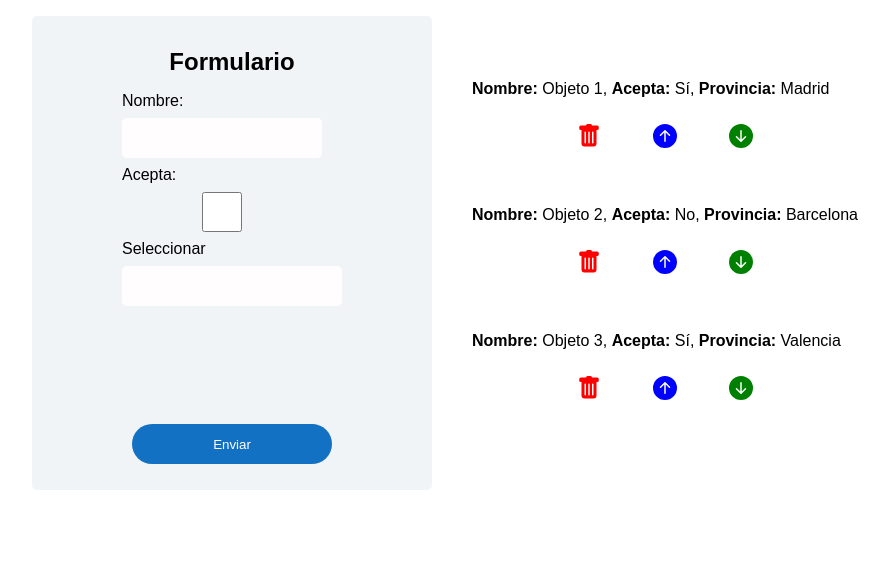
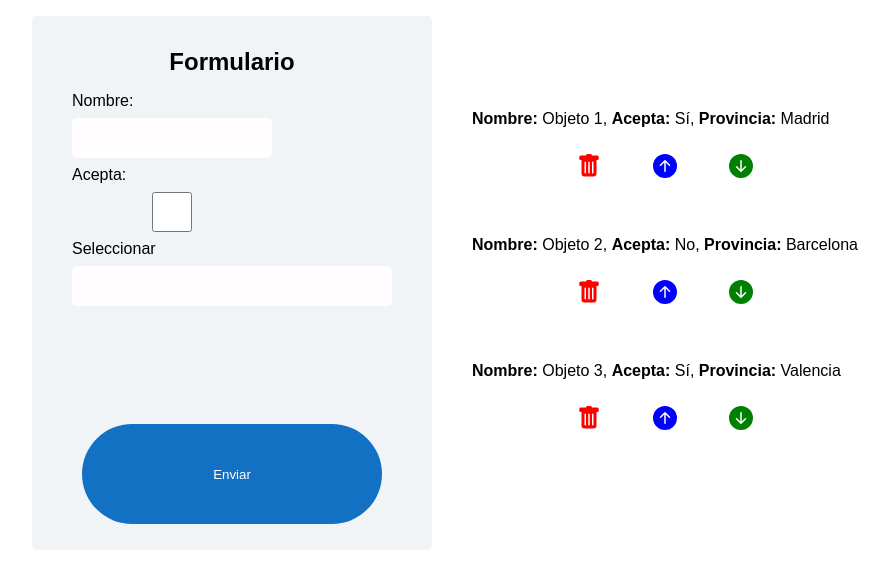
Before and after one commit to hello-world-capitanes/devops-react, a React (Vite) app: page / in a window 1280 px wide. Shown: the top 588 px of the page, without its empty margins (191-1080 px from the left). Built offline with nearby package versions, Linux system fonts and the light colour scheme.

Commit message:
Dimensiones botón enviar

```diff
--- a/src/index.css
+++ b/src/index.css
@@ -12,8 +12,8 @@
 }
 
 .primaryButton {
-  width: 200px;
-  height: 40px;
+  width: 300px;
+  height: 100px;
   margin: 10px 10px;
   color: white;
   background-color: #1371C3;
```
